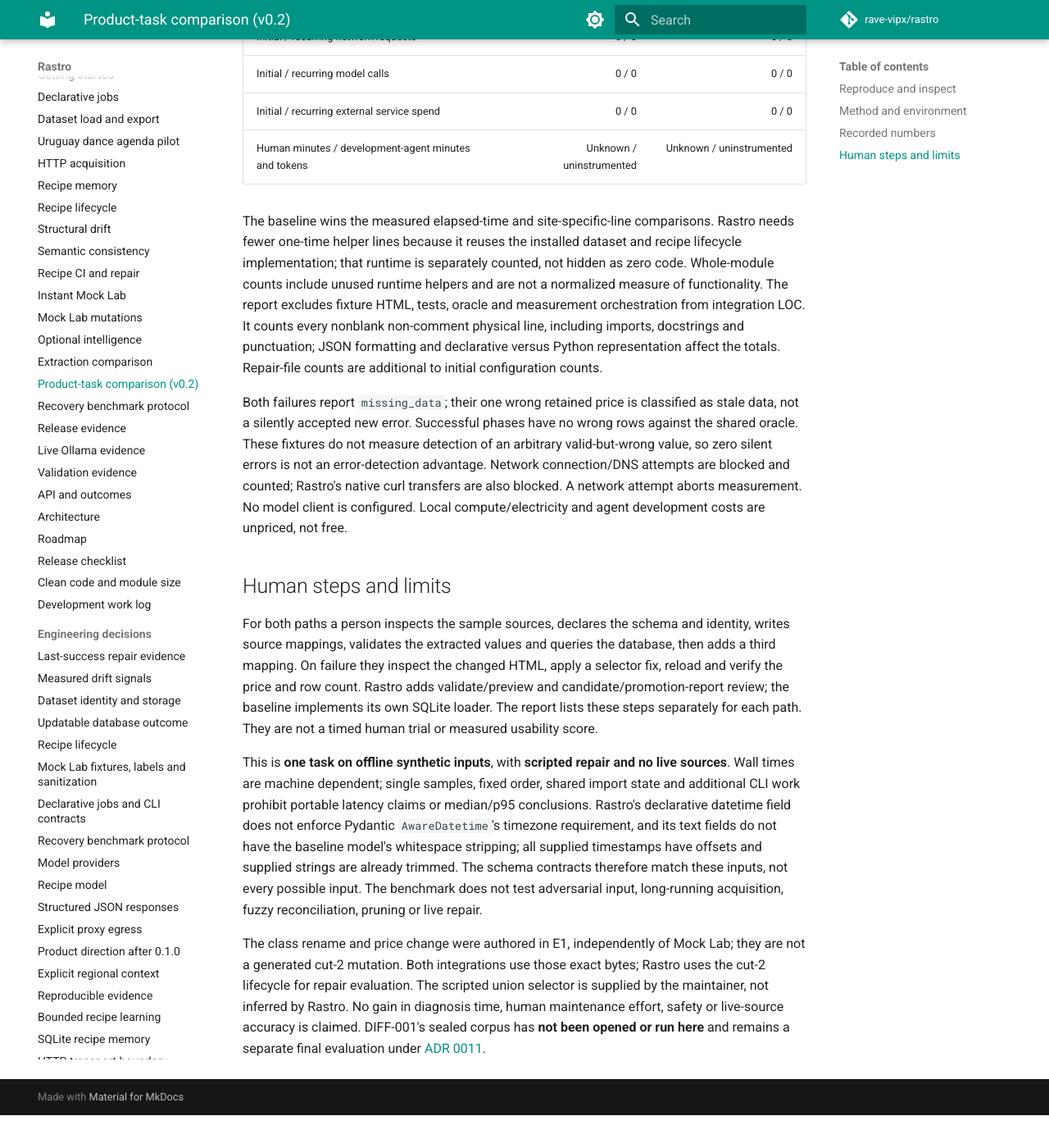
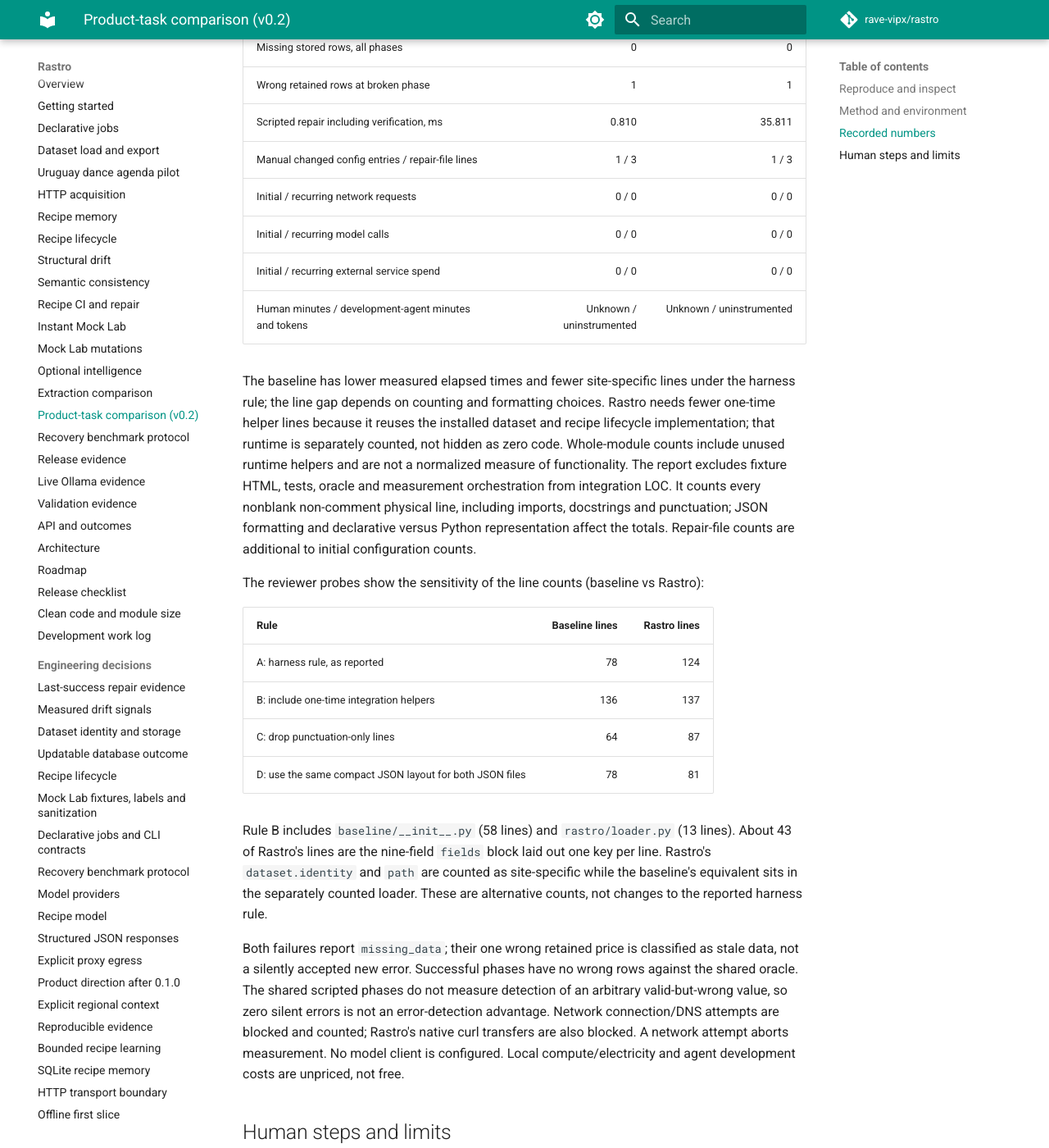
Before and after one commit to rave-vipx/rastro, an MkDocs documentation site: the page built from docs/comparison-v02.md, in a window 1280 px wide and 1400 px high, scrolled down 2434 px. Shown: the whole window at 82% size. Built offline with MkDocs 1.6.1 and Material for MkDocs 9.7.7, drawn with Linux system fonts in a browser that asks for light colours; comment, search, counter and statistics services are not loaded; before the commit the page ends 3794 px from its top, so only the background shows below that; some of the changed text lies outside the part shown.

Commit message:
docs: qualify partial DIFF-002 evaluation evidence
Disclose repair acceptance bars and line-count sensitivity, restore pilot follow-ups, and assert selector and item-type parity for the product task.

```diff
--- a/docs/comparison-v02.md
+++ b/docs/comparison-v02.md
@@ -2,9 +2,11 @@
 
 On this offline task both integrations produce the correct database, retain it
 when extraction breaks, and restore the changed price after a scripted manual
-repair. The baseline has lower elapsed times and fewer site-specific lines in
-this run. Silent errors, network requests, model calls, external service spend
-and manual selector-edit counts tie. This does not establish general superiority
+repair. The baseline has lower elapsed times in this run and fewer site-specific
+lines under the harness rule: 78 vs 124; under a common JSON layout, 78 vs 81;
+including one-time helpers, 136 vs 137. Silent errors tie only for the shared
+scripted fix; network requests, model calls, external service spend and manual
+selector-edit counts tie. This does not establish general superiority
 for either integration or satisfy the sealed DIFF-001 evaluation.
 
 ## Reproduce and inspect
@@ -57,11 +59,19 @@ Both repairs are prewritten manual fix replays. The baseline edits `.dance` to
 automatic recovery. A generic staging helper stores a candidate with the single
 selector edit `.dance, .performance`; `recipe promote` re-runs current and retained
 historical fixture CI before activation, then `job load` consumes it. Keeping both
-classes permits replay of the historical page. One historical fixture and all four
-generated regression checks pass. No semantic rules were configured: semantic
-confidence is null / `not_assessed`, not proof of semantic correctness. Candidate
+classes permits replay of the historical page. The historical fixture and all
+three generated regression checks (four in total) pass. No semantic rules were
+configured: semantic confidence is null / `not_assessed`, not proof of semantic
+correctness. Candidate
 staging uses existing repository/context interfaces; no new runtime feature was
 added. The failure-to-propose attempt is included in Rastro's repair time.
+
+In the reviewer probe, the baseline's own `.performance` fix is rejected by
+Rastro's historical-fixture CI (`recipe promote` fails `historical_fixture_0`).
+A schema-valid wrong title mapping (`.dance, .performance` with
+`title: .venue::text`) is accepted by the baseline as 1 silent error (stores title
+"Sala Costa") and rejected by Rastro's promote, so the repair times compare
+different acceptance bars.
 
 ## Recorded numbers
 
@@ -91,7 +101,8 @@ Times below are milliseconds; full precision seconds are retained in the report.
 | Initial / recurring external service spend | 0 / 0 | 0 / 0 |
 | Human minutes / development-agent minutes and tokens | Unknown / uninstrumented | Unknown / uninstrumented |
 
-The baseline wins the measured elapsed-time and site-specific-line comparisons.
+The baseline has lower measured elapsed times and fewer site-specific lines
+under the harness rule; the line gap depends on counting and formatting choices.
 Rastro needs fewer one-time helper lines because it reuses the installed dataset
 and recipe lifecycle implementation; that runtime is separately counted, not
 hidden as zero code. Whole-module counts include unused runtime helpers and are
@@ -101,9 +112,24 @@ nonblank non-comment physical line, including imports, docstrings and punctuatio
 JSON formatting and declarative versus Python representation affect the totals.
 Repair-file counts are additional to initial configuration counts.
 
+The reviewer probes show the sensitivity of the line counts (baseline vs Rastro):
+
+| Rule | Baseline lines | Rastro lines |
+| --- | ---: | ---: |
+| A: harness rule, as reported | 78 | 124 |
+| B: include one-time integration helpers | 136 | 137 |
+| C: drop punctuation-only lines | 64 | 87 |
+| D: use the same compact JSON layout for both JSON files | 78 | 81 |
+
+Rule B includes `baseline/__init__.py` (58 lines) and `rastro/loader.py`
+(13 lines). About 43 of Rastro's lines are the nine-field `fields` block laid
+out one key per line. Rastro's `dataset.identity` and `path` are counted as
+site-specific while the baseline's equivalent sits in the separately counted
+loader. These are alternative counts, not changes to the reported harness rule.
+
 Both failures report `missing_data`; their one wrong retained price is classified
 as stale data, not a silently accepted new error. Successful phases have no wrong
-rows against the shared oracle. These fixtures do not measure detection of an
+rows against the shared oracle. The shared scripted phases do not measure detection of an
 arbitrary valid-but-wrong value, so zero silent errors is not an error-detection
 advantage. Network connection/DNS attempts are blocked and counted; Rastro's native
 curl transfers are also blocked. A network attempt aborts measurement. No model
```
Also changed, not shown: CHANGELOG.md (+2 -1 lines), benchmarks/product_task/README.md (+7 -6 lines), docs/roadmap.md (+11 -4 lines), 1 other file.
